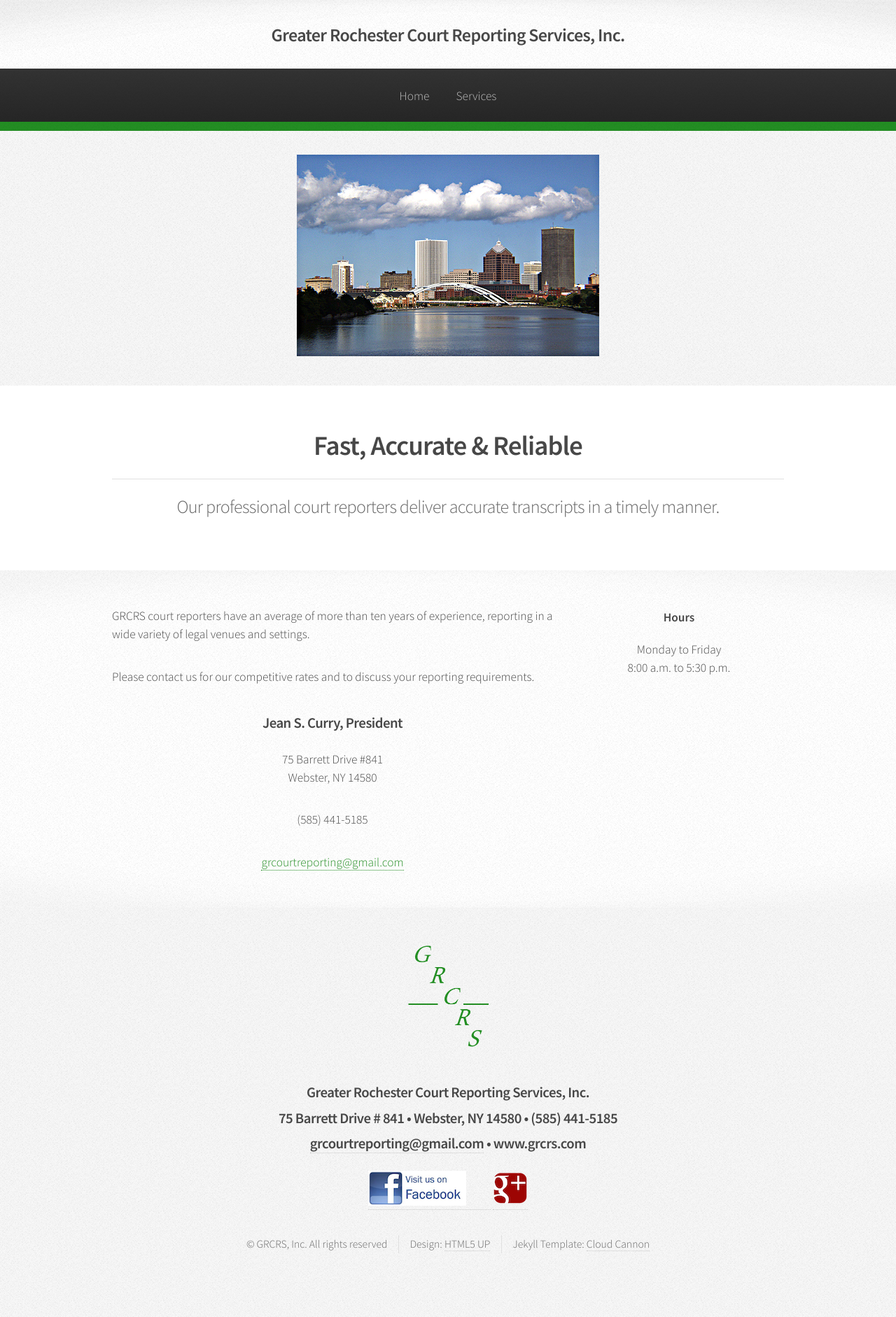
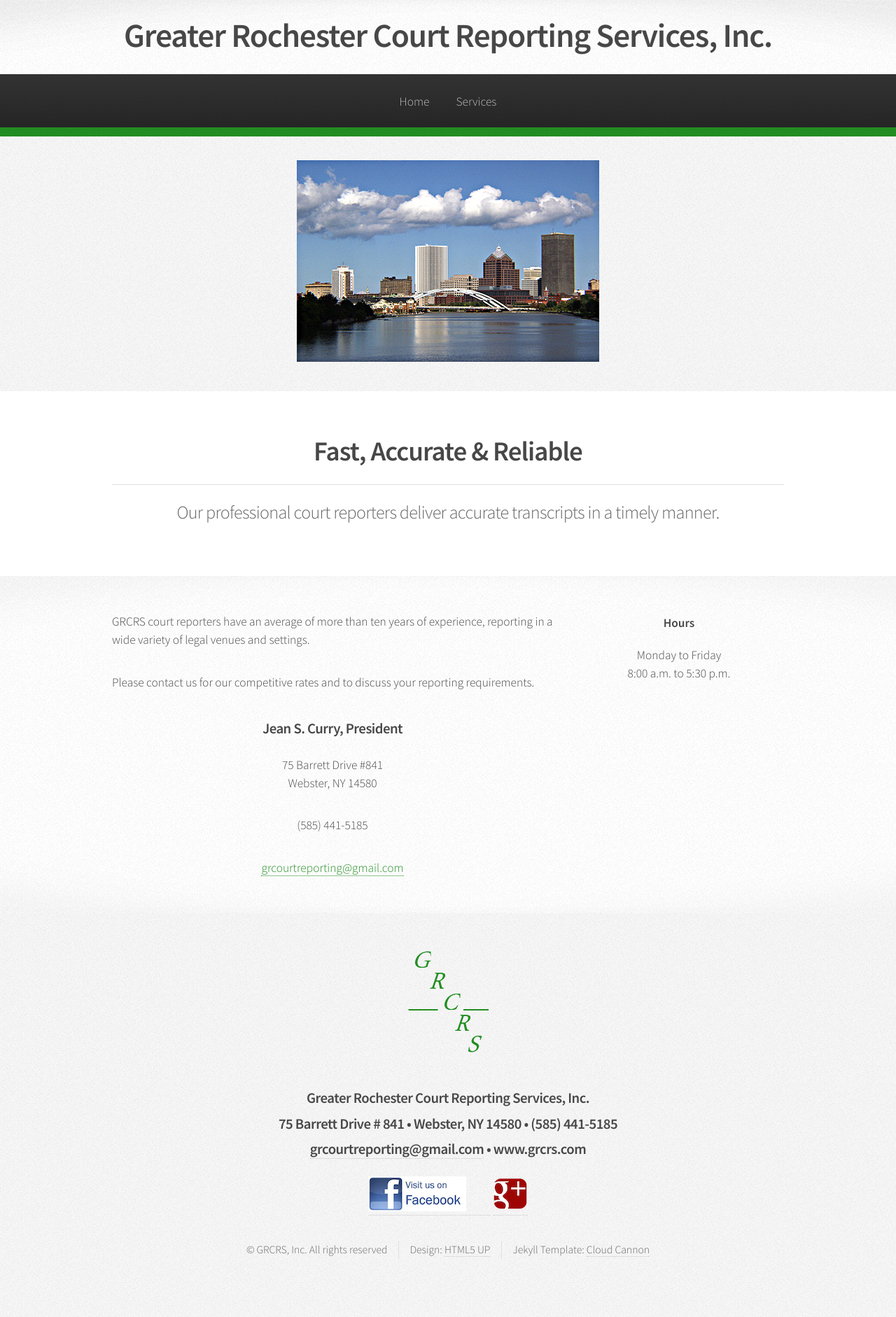
Before and after one commit to loganrath/grcrs, a Jekyll site: the page built from index.html, in a window 1280 px wide. Shown: the whole page at 70% size. Built offline with Jekyll 4.4.1, drawn with Linux system fonts in a browser that asks for light colours; the list of posts is cut into pages by our own code.

Commit message:
style update

```diff
--- a/assets/css/style.css
+++ b/assets/css/style.css
@@ -120,7 +120,7 @@
 
 	header p {
 		color: #666666;
-		font-size: 2.75em;
+		font-size: 1.5em;
 		position: relative;
 		margin-top: -1.25em;
 		margin-bottom: 2.25em;
@@ -594,7 +594,7 @@
 		}
 
 			#header h1 a {
-				font-size: 1.5em;
+				font-size: 2.75em;
 				letter-spacing: -0.025em;
 				border: 0;
 			}
```
